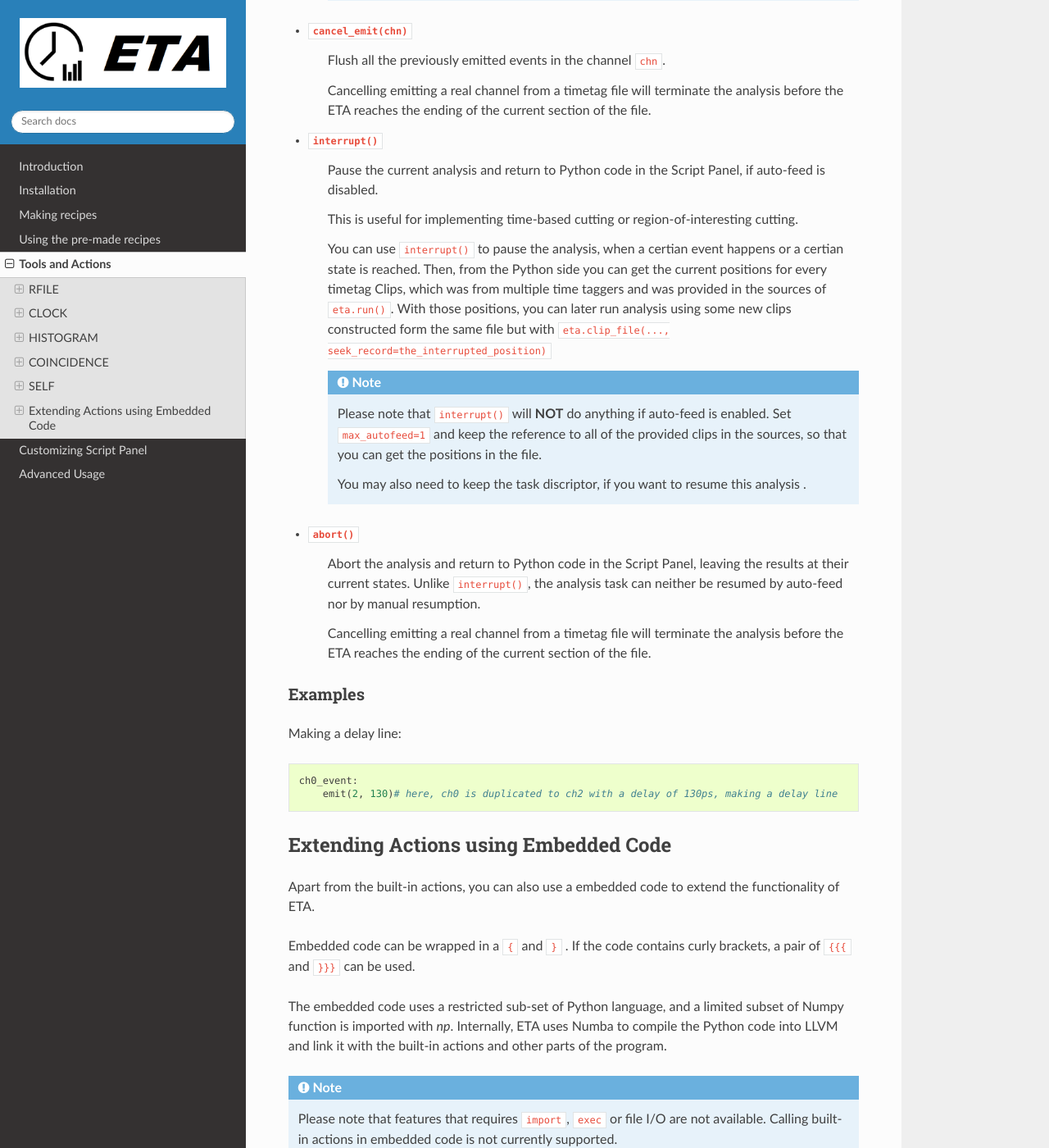
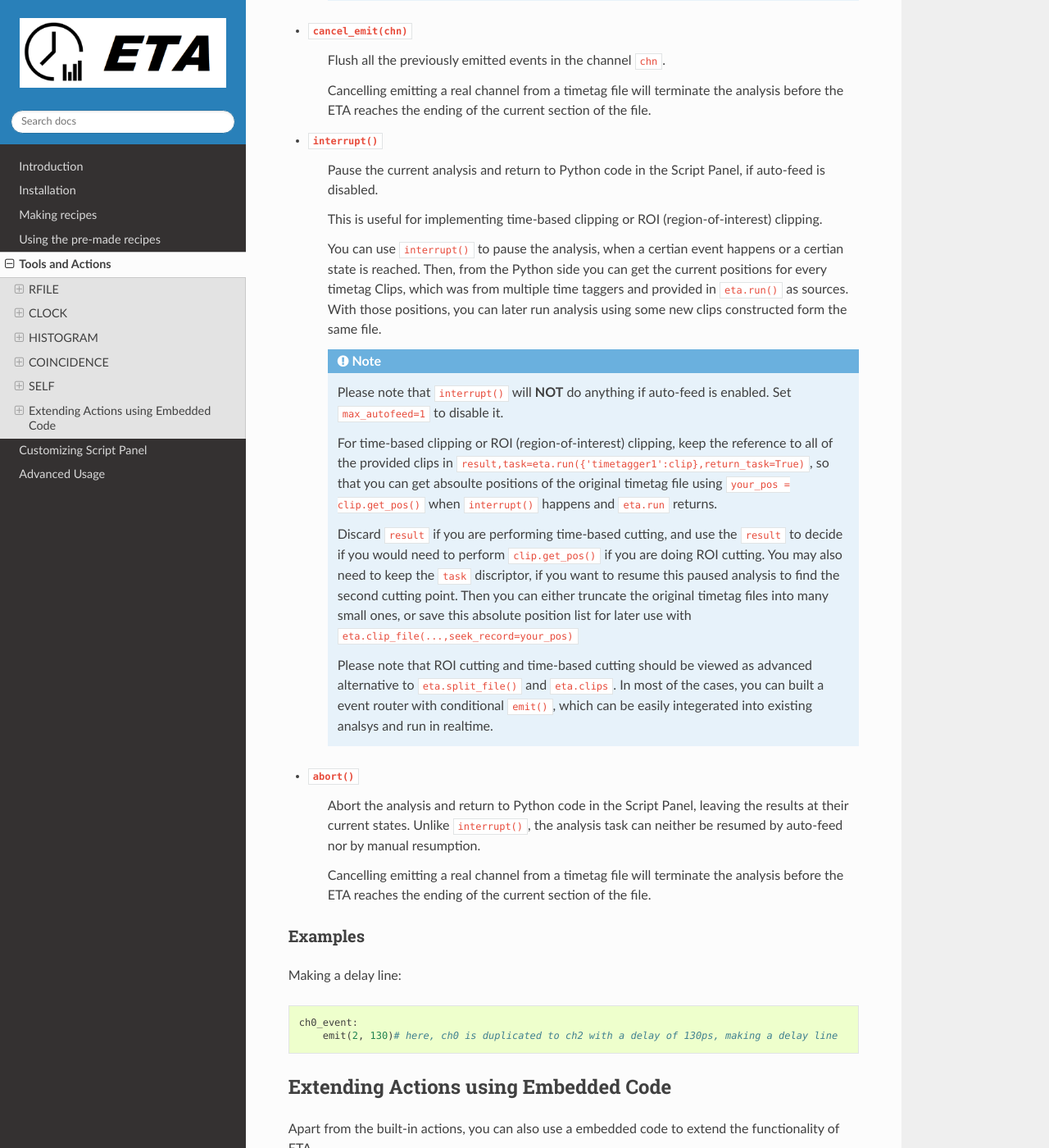
Before and after one commit to timetag/timetag.github.io, a Sphinx documentation site: the page built from docs/actions.rst, in a window 1280 px wide and 1400 px high, scrolled down 6742 px. Shown: the whole window at 82% size. Built offline with Sphinx 7.4.7 and the Read the Docs theme 2.0.0, drawn with Linux system fonts in a browser that asks for light colours.

Commit message:
Update actions.rst

```diff
--- a/docs/actions.rst
+++ b/docs/actions.rst
@@ -235,15 +235,19 @@ Actions
 - ``interrupt()``
     Pause the current analysis and return to Python code in the Script Panel, if auto-feed is disabled.
 
-    This is useful for implementing time-based cutting or region-of-interesting cutting.
+    This is useful for implementing time-based clipping or ROI (region-of-interest) clipping.
 
-    You can use ``interrupt()`` to pause the analysis, when a certian event happens or a certian state is reached. Then, from the Python side you can get the current positions for every timetag Clips, which was from multiple time taggers and was provided in the sources of ``eta.run()``. With those positions, you can later run analysis using some new clips constructed form the same file but with ``eta.clip_file(..., seek_record=the_interrupted_position)``
+    You can use ``interrupt()`` to pause the analysis, when a certian event happens or a certian state is reached.  Then, from the Python side you can get the current positions for every timetag Clips, which was from multiple time taggers and provided in  ``eta.run()`` as sources. With those positions, you can later run analysis using some new clips constructed form the same file.
 
     .. note::
 
-        Please note that ``interrupt()`` will **NOT** do anything if auto-feed is enabled. Set ``max_autofeed=1`` and keep the reference to all of the provided clips in the sources, so that you can get the positions in the file.
+        Please note that ``interrupt()`` will **NOT** do anything if auto-feed is enabled. Set ``max_autofeed=1`` to disable it.
 
-        You may also need to keep the task discriptor, if you want to resume this analysis .
+        For time-based clipping or ROI (region-of-interest) clipping, keep the reference to all of the provided clips in ``result,task=eta.run({'timetagger1':clip},return_task=True)``, so that you can get absoulte positions of the original timetag file using ``your_pos = clip.get_pos()`` when ``interrupt()`` happens and ``eta.run`` returns.
+
+        Discard ``result`` if you are performing time-based cutting, and use the ``result`` to decide if you would need to perform ``clip.get_pos()`` if you are doing ROI cutting. You may also need to keep the ``task`` discriptor, if you want to resume this paused analysis to find the second cutting point. Then you can either truncate the original timetag files into many small ones, or save this absolute position list for later use with ``eta.clip_file(...,seek_record=your_pos)``
+
+        Please note that ROI cutting and time-based cutting should be viewed as advanced alternative to ``eta.split_file()`` and ``eta.clips``. In most of the cases, you can built a event router with conditional ``emit()``,  which can be easily integerated into existing analsys and run in realtime.
 
 - ``abort()``
     Abort the analysis and return to Python code in the Script Panel, leaving the results at their current states. Unlike ``interrupt()``, the analysis task can neither be resumed by auto-feed nor by manual resumption.
```
